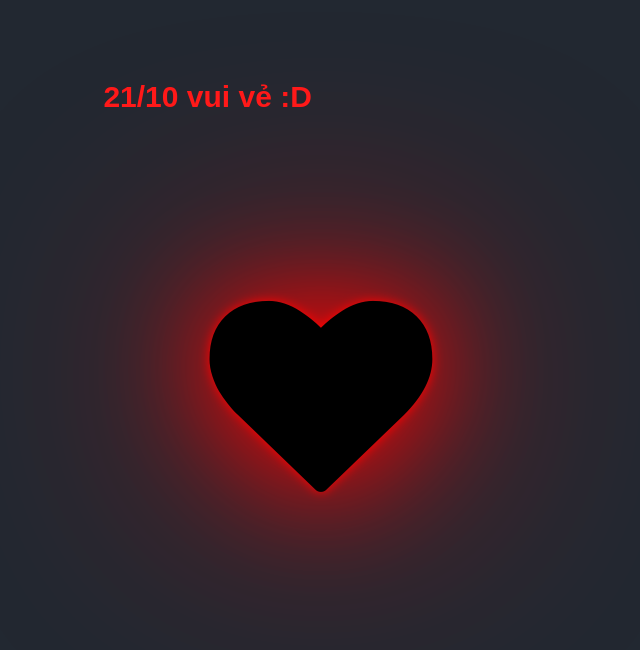
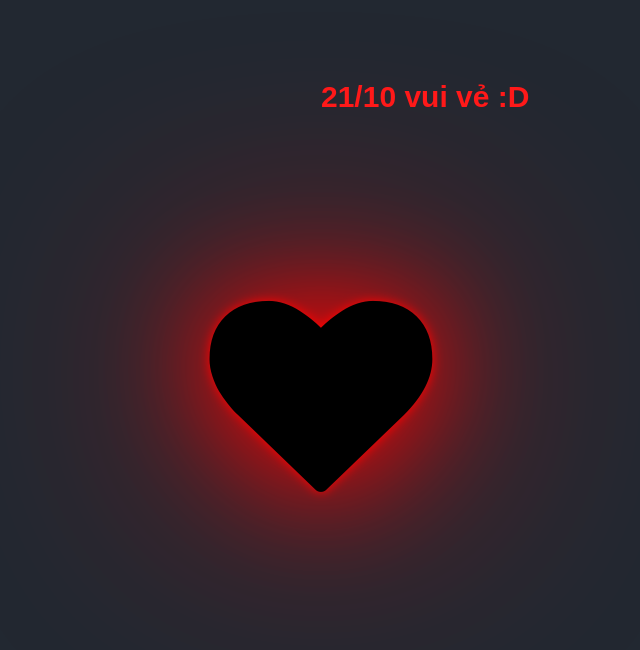
Before and after one commit to Minhzkzu/heart, a plain HTML site: page index.html in a window 1280 px wide. Shown: the whole page, without its empty margins (319-959 px from the left). Drawn offline with Linux system fonts and the light colour scheme.

Commit message:
third commit

```diff
--- a/style.css
+++ b/style.css
@@ -10,7 +10,7 @@ h1{
     font-family: 'Arial';
     color: #ff1a1a;
     position: absolute;
-    left: 33%;
+    left: 50%;
     top: 10%;
 }
 .heart{
```
